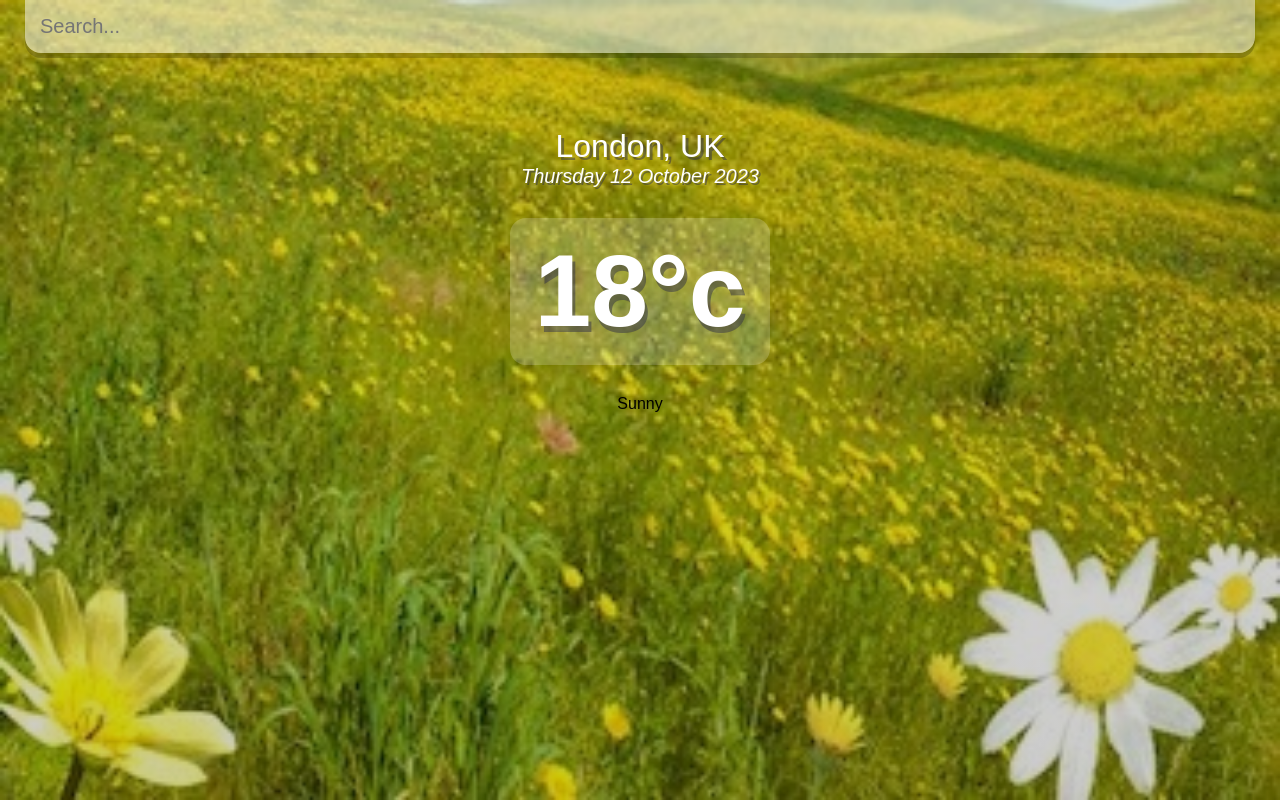
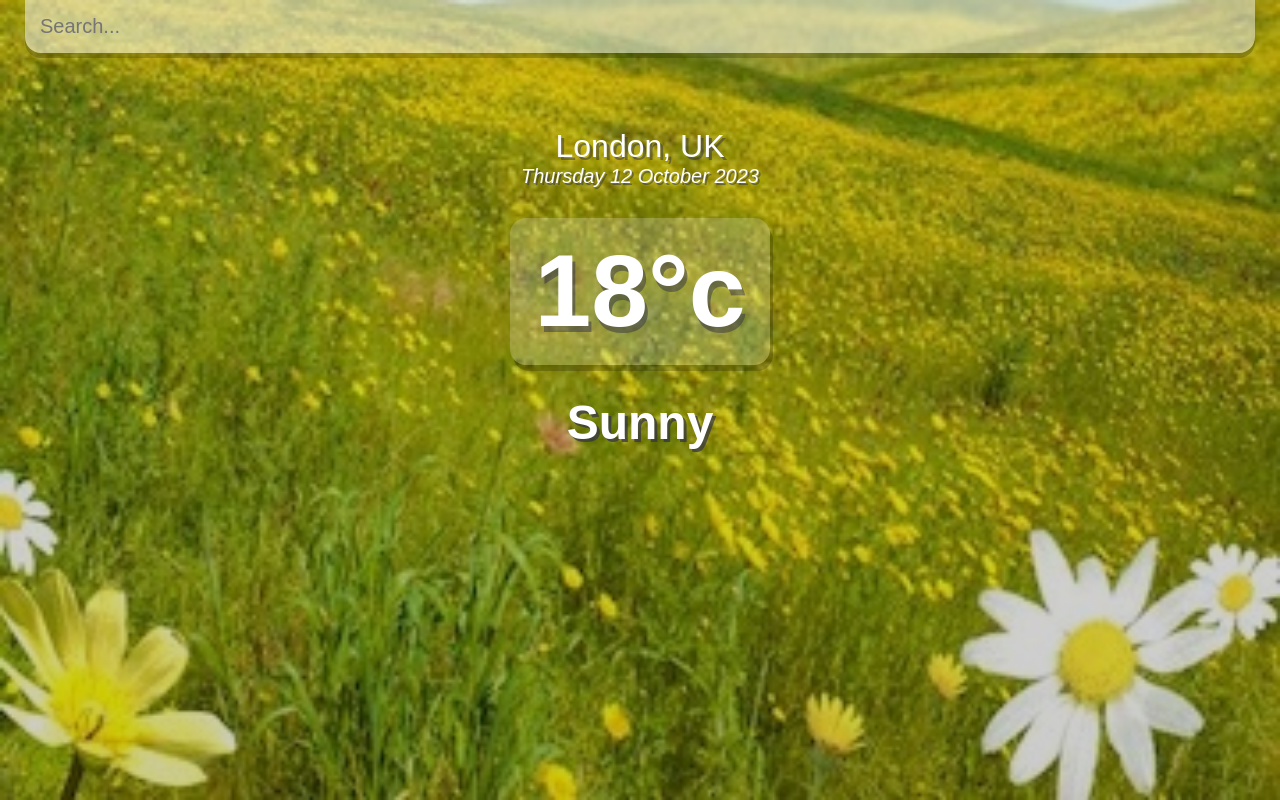
Before and after one commit to mistergrogan/New_Weather_App, a React (Create React App) app in the folder my-app/: page / in a window 1280 px wide. Built offline with nearby package versions, Linux system fonts and the light colour scheme; no server answers.

Commit message:
configured useState

```diff
--- a/my-app/package.json
+++ b/my-app/package.json
@@ -10,6 +10,7 @@
     "react": "^18.2.0",
     "react-dom": "^18.2.0",
     "react-scripts": "^5.0.1",
+    "tempy": "^3.1.0",
     "web-vitals": "^2.1.4"
   },
   "scripts": {
--- a/my-app/src/App.js
+++ b/my-app/src/App.js
@@ -1,11 +1,26 @@
-import React from 'react';
+import React, { useState } from 'react';
 
-const weatherAPI = {
+
+const api = {
   key: `${process.env.WEATHER_APP_API_KEY}`,
   base: `${process.env.WEATHER_APP_AUTH_DOMAIN}`
 }
 
 function App() {
+  const [query, setQuery] = useState('');
+  const [weather, setWeather] = useState({});
+
+  const search = e => {
+    if (e.key === "Enter") {
+      fetch(`${api.base}weather?q=${query}&units=metric&APPID=${api.key}`)
+      .then(res => res.json())
+      .then(result => {
+        setWeather(result);
+        setQuery('');
+        console.log(result);
+      });
+  }
+  }
 
 const dateBuilder = (d) => {
   let months = ["January", "February", "March", "April", "May", "June",
@@ -29,6 +44,9 @@ const dateBuilder = (d) => {
             type="text"
             className="search-bar"
             placeholder="Search..."
+            onChange={(e => setQuery(e.target.value))}
+            value={query}
+            onKeyDown={search}
           />
         </div>
         <div className="location-box">
--- a/my-app/src/index.css
+++ b/my-app/src/index.css
@@ -95,4 +95,13 @@ main {
   font-weight: 900;
 
   text-shadow: 3px 6px rgba(50,50,70,0.5);
+  text-align: center;
+  box-shadow: 3px 6px rgba(0,0,0,0.2);
 }
+
+.weather-box .weather {
+  color: #fff;
+  font-size: 48px;
+  font-weight: 700;
+  text-shadow: 3px 3px rgba(50,50,70,0.7);
+}
```
Also changed, not shown: 1 other file (tests, documents, lock files or other folders).
